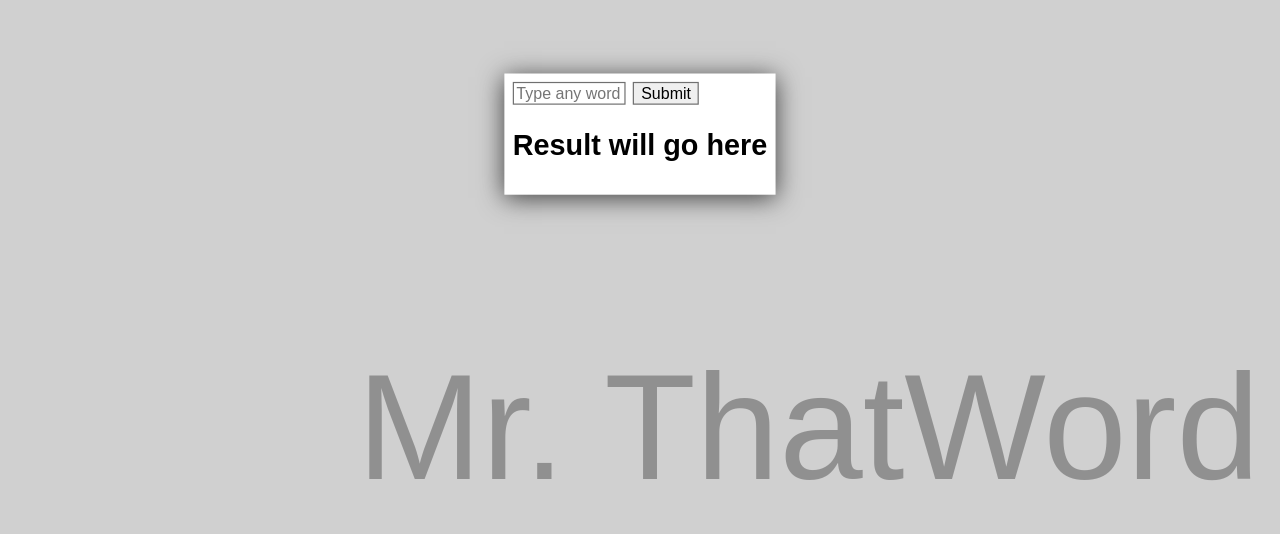
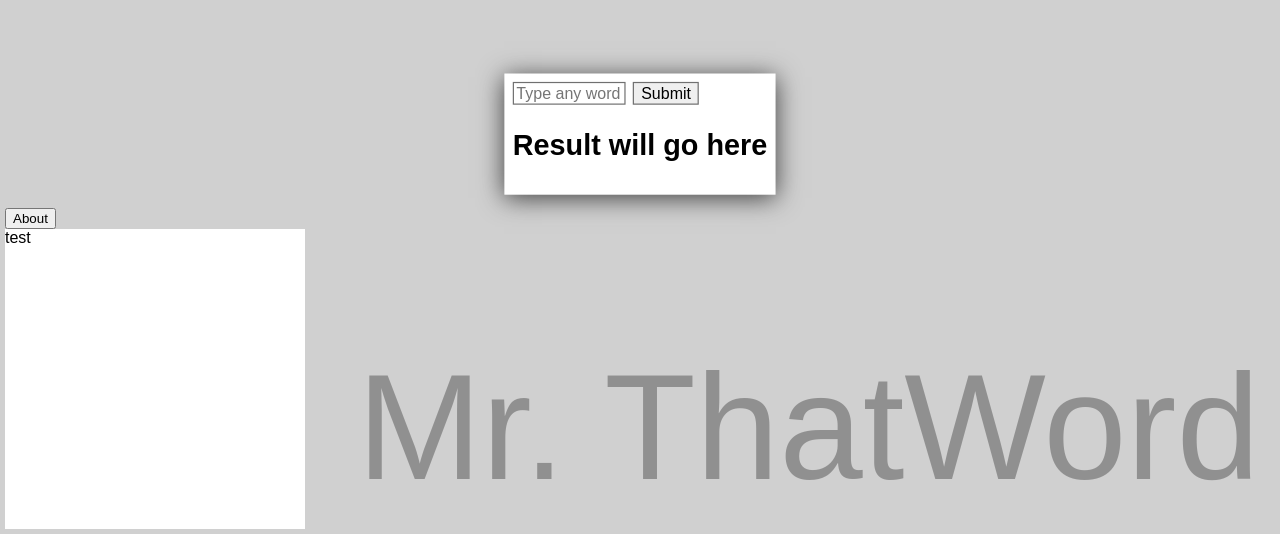
Before and after one commit to ElliottBelardo/mr-thatword, a plain HTML site: page index.html in a window 1280 px wide. Shown: the part 266-800 px from the top of the page. Drawn offline with nearby package versions, Linux system fonts and the light colour scheme.

Commit message:
Start work on about section

```diff
--- a/index.html
+++ b/index.html
@@ -42,6 +42,17 @@
         white-space:nowrap;
         user-select:none;
       }
+      #infocontainer {
+        position:absolute;
+        bottom:0;
+        left:0;
+        margin:5px;
+      }
+      #infodiv {
+        min-width:300px;
+        min-height:300px;
+        background-color:white;
+      }
     </style>
   </head>
   <body>
@@ -52,5 +63,11 @@
       <h2 id="output">Result will go here</h2>
     </div>
     <p id="titlething">Mr. ThatWord</p>
+    <div id="infocontainer">
+      <button type="button" name="button" onclick="">About</button>
+      <div id="infodiv">
+        test
+      </div>
+    </div>
   </body>
 </html>
```
